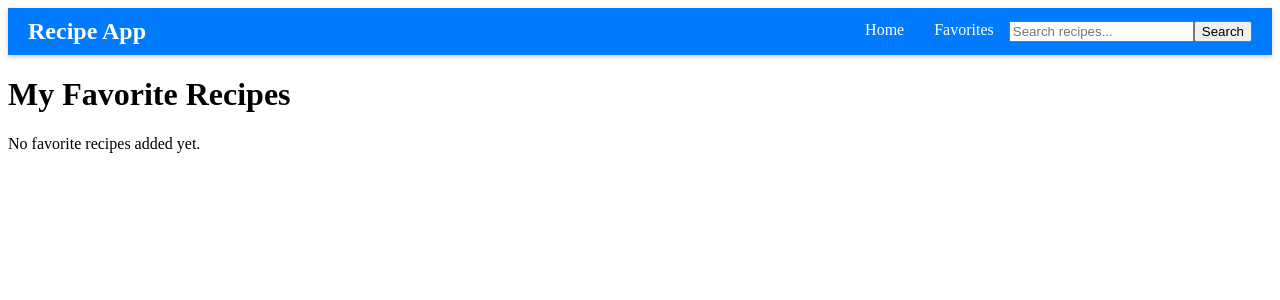
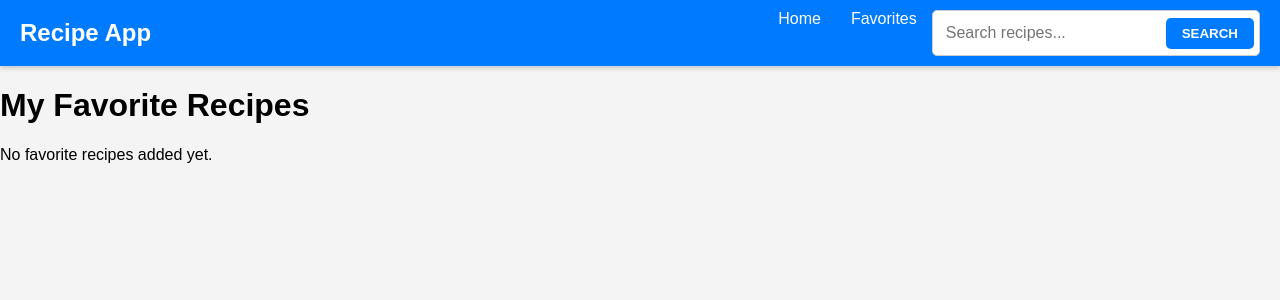
Before and after one commit to Hiwotgebre/Hiwotgebre, a React (Create React App) app: page /favorites in a window 1280 px wide. Shown: the top 300 px of the page. Built offline with nearby package versions, Linux system fonts and the light colour scheme.

Commit message:
adding some styles

```diff
--- a/src/App.js
+++ b/src/App.js
@@ -6,8 +6,10 @@ import RecipesList from './components/RecipesList';
 import SearchBar from './components/SearchBar';
 import RecipeDetail from './pages/RecipeDetails';
 import Favorites from './pages/Favorites';
-import { FavoritesProvider } from './context/FavoritesContext'
-import './styles.css'
+import { FavoritesProvider } from './context/FavoritesContext';
+import './styles.css';
+
+
 function App() {
     return (
         <>
--- a/src/api/recipesApi.js
+++ b/src/api/recipesApi.js
@@ -11,6 +11,16 @@ const apiClient = axios.create({
         'Content-Type': 'application/json'
     }
 });
+
+export const searchRecipes = async (query) => {
+    try {
+        const response = await axios.get(`${BASE_URL}/recipes/search?q=${query}`);
+        return response.data.recipes;  // Adjust this based on the actual API response
+    } catch (error) {
+        console.error('Error fetching recipes:', error);
+        throw error;
+    }
+}
 
 // Function to fetch all recipes
 export const fetchAllRecipes = async () => {
--- a/src/components/RecipesList.js
+++ b/src/components/RecipesList.js
@@ -1,6 +1,7 @@
 import React, { useState, useEffect } from 'react';
 import { fetchAllRecipes } from '../api/recipesApi';
 import RecipeCard from './RecipeCard';
+import SearchBar from './SearchBar';
 
 const RecipesList = () => {
     const [recipes, setRecipes] = useState([]);
--- a/src/components/SearchBar.js
+++ b/src/components/SearchBar.js
@@ -2,7 +2,7 @@
 
 import React, { useState } from 'react';
 
-const SearchBar = ({ onSearch }) => {
+const SearchBar = ({ onSearch = () => {} }) => {
     const [input, setInput] = useState('');
 
     const handleSubmit = (event) => {
--- a/src/styles.css
+++ b/src/styles.css
@@ -1,3 +1,11 @@
+/* Additional styling for layout */
+body {
+    font-family: Arial, Helvetica, sans-serif;
+    background: #f4f4f4;
+    margin: 0;
+    padding: 0;
+}
+
 
 .recipe-card {
     background: #fff;
@@ -5,6 +13,8 @@
     border-radius: 8px;
     box-shadow: 0 4px 8px rgba(0,0,0,0.1);
     border-radius: 8px;
+    display: flex;
+    flex-direction: column;
     overflow: hidden;
     margin: 20px;
     width: 300px;
@@ -120,3 +130,41 @@
     background-color: #fff;
     margin: 3px 0;
 }
+
+/* Styling for the search bar */
+.search-bar {
+    display: flex;
+    align-items: center;
+    border: 1px solid #ccc;
+    padding: 5px;
+    border-radius: 5px;
+    background-color: white;
+}
+
+.search-bar input[type="text"] {
+    border: none;
+    padding: 8px;
+    width: 100%;
+    margin-right: 5px;
+    font-size: 16px;
+}
+
+.search-bar input[type="text"]:focus {
+    outline: none;
+    box-shadow: 0 0 5px rgba(81, 203, 238, 1);
+}
+
+.search-bar button {
+    padding: 8px 16px;
+    background-color: #007BFF;
+    color: white;
+    border: none;
+    cursor: pointer;
+    border-radius: 5px;
+    text-transform: uppercase;
+    font-weight: bold;
+}
+
+.search-bar button:hover {
+    background-color: #0056b3;
+}
```
